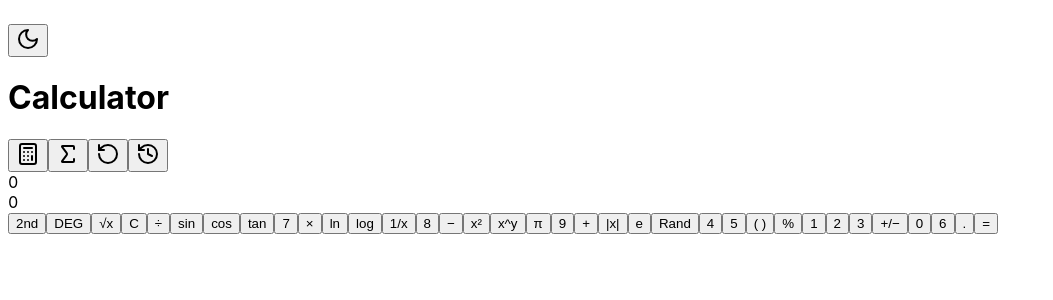
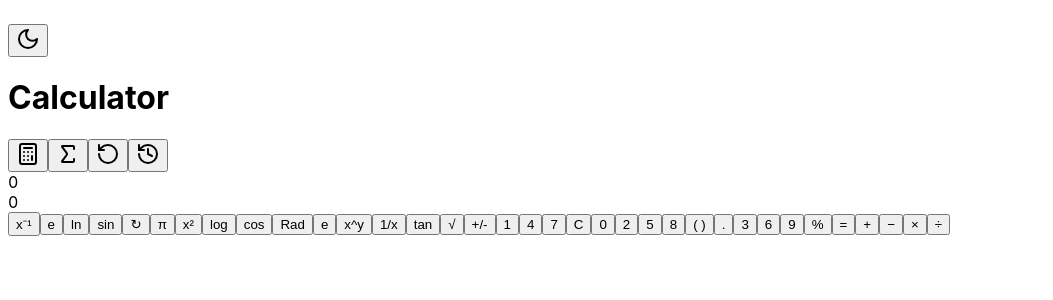
Before and after one commit to tatedurgesh/SwiftCalculator, a React (Vite) app in the folder client/: page / in a window 1280 px wide. Both pictures are taken after a click on the button 68 px from the left and 155 px from the top of the page. Shown: the top 300 px of the page, without its empty margins (0-1053 px from the left). Built offline with nearby package versions, Linux system fonts and the light colour scheme.

Commit message:
Exact Scientific Calculator Layout from Image

```diff
--- a/client/src/components/ScientificCalculator.tsx
+++ b/client/src/components/ScientificCalculator.tsx
@@ -7,7 +7,7 @@ interface ScientificCalculatorProps {
 
 export function ScientificCalculator({ onCalculate }: ScientificCalculatorProps) {
   const calculator = useCalculator();
-  const [angleMode, setAngleMode] = useState<'deg' | 'rad'>('deg');
+  const [angleMode, setAngleMode] = useState<'deg' | 'rad'>('rad');
   const [isSecondFunction, setIsSecondFunction] = useState(false);
 
   const handleCalculate = () => {
@@ -38,240 +38,236 @@ export function ScientificCalculator({ onCalculate }: ScientificCalculatorProps)
   };
 
   return (
-    <div className="w-full max-w-sm mx-auto">
-      {/* Scientific Calculator Layout - 5 columns, 7 rows */}
+    <div className="w-full max-w-lg mx-auto">
+      {/* Scientific Calculator Layout - Landscape mode with 5 columns, 7 rows */}
       <div className="grid grid-cols-5 gap-2">
 
         {/* Row 1 */}
         <button
-          className={`calculator-button rounded-full w-full h-12 text-xs font-medium shadow-sm flex items-center justify-center ${
-            isSecondFunction
-              ? 'bg-orange-500 text-white'
-              : 'bg-gray-300 dark:bg-gray-600 text-black dark:text-white border border-gray-400 dark:border-transparent'
-          }`}
+          className="calculator-button bg-gray-700 text-white rounded-2xl w-full h-14 text-sm font-medium shadow-sm flex items-center justify-center"
+          onClick={() => addScientificFunction('reciprocal')}
+        >
+          x⁻¹
+        </button>
+        <button
+          className="calculator-button bg-gray-700 text-white rounded-2xl w-full h-14 text-sm font-medium shadow-sm flex items-center justify-center"
+          onClick={() => addScientificFunction('e')}
+        >
+          e
+        </button>
+        <button
+          className="calculator-button bg-gray-700 text-white rounded-2xl w-full h-14 text-sm font-medium shadow-sm flex items-center justify-center"
+          onClick={() => addScientificFunction('ln')}
+        >
+          ln
+        </button>
+        <button
+          className="calculator-button bg-gray-700 text-white rounded-2xl w-full h-14 text-sm font-medium shadow-sm flex items-center justify-center"
+          onClick={() => addScientificFunction('sin')}
+        >
+          sin
+        </button>
+        <button
+          className="calculator-button bg-gray-700 text-white rounded-2xl w-full h-14 text-sm font-medium shadow-sm flex items-center justify-center"
           onClick={toggleSecondFunction}
         >
-          2nd
-        </button>
-        <button
-          className={`calculator-button rounded-full w-full h-12 text-xs font-medium shadow-sm flex items-center justify-center ${
-            angleMode === 'rad'
-              ? 'bg-orange-500 text-white'
-              : 'bg-gray-300 dark:bg-gray-600 text-black dark:text-white border border-gray-400 dark:border-transparent'
-          }`}
-          onClick={toggleAngleMode}
-        >
-          {angleMode.toUpperCase()}
-        </button>
-        <button
-          className="calculator-button bg-gray-300 dark:bg-gray-600 text-black dark:text-white rounded-full w-full h-12 text-xs font-medium shadow-sm flex items-center justify-center border border-gray-400 dark:border-transparent"
-          onClick={() => addScientificFunction(isSecondFunction ? 'cbrt' : 'sqrt')}
-        >
-          {isSecondFunction ? '∛x' : '√x'}
-        </button>
-        <button
-          className="calculator-button bg-gray-300 dark:bg-gray-600 text-black dark:text-white rounded-full w-full h-12 text-sm font-medium shadow-sm flex items-center justify-center border border-gray-400 dark:border-transparent"
-          onClick={calculator.clear}
-        >
-          C
-        </button>
-        <button
-          className="calculator-button bg-orange-500 text-white rounded-full w-full h-12 text-sm font-medium shadow-sm flex items-center justify-center"
-          onClick={() => calculator.addOperator('divide')}
-        >
-          ÷
+          ↻
         </button>
 
         {/* Row 2 */}
         <button
-          className="calculator-button bg-gray-300 dark:bg-gray-600 text-black dark:text-white rounded-full w-full h-12 text-xs font-medium shadow-sm flex items-center justify-center border border-gray-400 dark:border-transparent"
-          onClick={() => addScientificFunction(isSecondFunction ? 'asin' : 'sin')}
+          className="calculator-button bg-gray-700 text-white rounded-2xl w-full h-14 text-sm font-medium shadow-sm flex items-center justify-center"
+          onClick={() => addScientificFunction('pi')}
         >
-          {isSecondFunction ? 'sin⁻¹' : 'sin'}
+          π
         </button>
         <button
-          className="calculator-button bg-gray-300 dark:bg-gray-600 text-black dark:text-white rounded-full w-full h-12 text-xs font-medium shadow-sm flex items-center justify-center border border-gray-400 dark:border-transparent"
-          onClick={() => addScientificFunction(isSecondFunction ? 'acos' : 'cos')}
+          className="calculator-button bg-gray-700 text-white rounded-2xl w-full h-14 text-sm font-medium shadow-sm flex items-center justify-center"
+          onClick={() => addScientificFunction('square')}
         >
-          {isSecondFunction ? 'cos⁻¹' : 'cos'}
+          x²
         </button>
         <button
-          className="calculator-button bg-gray-300 dark:bg-gray-600 text-black dark:text-white rounded-full w-full h-12 text-xs font-medium shadow-sm flex items-center justify-center border border-gray-400 dark:border-transparent"
-          onClick={() => addScientificFunction(isSecondFunction ? 'atan' : 'tan')}
+          className="calculator-button bg-gray-700 text-white rounded-2xl w-full h-14 text-sm font-medium shadow-sm flex items-center justify-center"
+          onClick={() => addScientificFunction('log')}
         >
-          {isSecondFunction ? 'tan⁻¹' : 'tan'}
+          log
         </button>
         <button
-          className="calculator-button bg-white dark:bg-gray-800 text-black dark:text-white rounded-full w-full h-12 text-lg font-medium shadow-sm flex items-center justify-center border border-gray-400 dark:border-transparent"
+          className="calculator-button bg-gray-700 text-white rounded-2xl w-full h-14 text-sm font-medium shadow-sm flex items-center justify-center"
+          onClick={() => addScientificFunction('cos')}
+        >
+          cos
+        </button>
+        <button
+          className={`calculator-button rounded-2xl w-full h-14 text-sm font-medium shadow-sm flex items-center justify-center ${
+            angleMode === 'rad'
+              ? 'bg-orange-500 text-white'
+              : 'bg-gray-700 text-white'
+          }`}
+          onClick={toggleAngleMode}
+        >
+          Rad
+        </button>
+
+        {/* Row 3 */}
+        <button
+          className="calculator-button bg-gray-700 text-white rounded-2xl w-full h-14 text-sm font-medium shadow-sm flex items-center justify-center"
+          onClick={() => addScientificFunction('e')}
+        >
+          e
+        </button>
+        <button
+          className="calculator-button bg-gray-700 text-white rounded-2xl w-full h-14 text-sm font-medium shadow-sm flex items-center justify-center"
+          onClick={() => calculator.addOperator('power')}
+        >
+          x^y
+        </button>
+        <button
+          className="calculator-button bg-gray-700 text-white rounded-2xl w-full h-14 text-sm font-medium shadow-sm flex items-center justify-center"
+          onClick={() => addScientificFunction('reciprocal')}
+        >
+          1/x
+        </button>
+        <button
+          className="calculator-button bg-gray-700 text-white rounded-2xl w-full h-14 text-sm font-medium shadow-sm flex items-center justify-center"
+          onClick={() => addScientificFunction('tan')}
+        >
+          tan
+        </button>
+        <button
+          className="calculator-button bg-gray-700 text-white rounded-2xl w-full h-14 text-sm font-medium shadow-sm flex items-center justify-center"
+          onClick={() => addScientificFunction('sqrt')}
+        >
+          √
+        </button>
+
+        {/* Row 4 */}
+        <button
+          className="calculator-button bg-gray-700 text-white rounded-2xl w-full h-14 text-sm font-medium shadow-sm flex items-center justify-center"
+          onClick={calculator.toggleSign}
+        >
+          +/-
+        </button>
+        <button
+          className="calculator-button bg-white dark:bg-gray-800 text-black dark:text-white rounded-2xl w-full h-14 text-lg font-medium shadow-sm flex items-center justify-center border border-gray-400 dark:border-transparent"
+          onClick={() => calculator.addNumber('1')}
+        >
+          1
+        </button>
+        <button
+          className="calculator-button bg-white dark:bg-gray-800 text-black dark:text-white rounded-2xl w-full h-14 text-lg font-medium shadow-sm flex items-center justify-center border border-gray-400 dark:border-transparent"
+          onClick={() => calculator.addNumber('4')}
+        >
+          4
+        </button>
+        <button
+          className="calculator-button bg-white dark:bg-gray-800 text-black dark:text-white rounded-2xl w-full h-14 text-lg font-medium shadow-sm flex items-center justify-center border border-gray-400 dark:border-transparent"
           onClick={() => calculator.addNumber('7')}
         >
           7
         </button>
         <button
-          className="calculator-button bg-orange-500 text-white rounded-full w-full h-12 text-lg font-medium shadow-sm flex items-center justify-center"
-          onClick={() => calculator.addOperator('multiply')}
+          className="calculator-button bg-red-500 text-white rounded-2xl w-full h-14 text-lg font-medium shadow-sm flex items-center justify-center"
+          onClick={calculator.clear}
         >
-          ×
+          C
         </button>
 
-        {/* Row 3 */}
+        {/* Row 5 */}
         <button
-          className="calculator-button bg-gray-300 dark:bg-gray-600 text-black dark:text-white rounded-full w-full h-12 text-xs font-medium shadow-sm flex items-center justify-center border border-gray-400 dark:border-transparent"
-          onClick={() => addScientificFunction(isSecondFunction ? 'exp' : 'ln')}
+          className="calculator-button bg-white dark:bg-gray-800 text-black dark:text-white rounded-2xl w-full h-14 text-lg font-medium shadow-sm flex items-center justify-center border border-gray-400 dark:border-transparent"
+          onClick={() => calculator.addNumber('0')}
         >
-          {isSecondFunction ? 'e^x' : 'ln'}
+          0
         </button>
         <button
-          className="calculator-button bg-gray-300 dark:bg-gray-600 text-black dark:text-white rounded-full w-full h-12 text-xs font-medium shadow-sm flex items-center justify-center border border-gray-400 dark:border-transparent"
-          onClick={() => addScientificFunction(isSecondFunction ? 'pow10' : 'log')}
+          className="calculator-button bg-white dark:bg-gray-800 text-black dark:text-white rounded-2xl w-full h-14 text-lg font-medium shadow-sm flex items-center justify-center border border-gray-400 dark:border-transparent"
+          onClick={() => calculator.addNumber('2')}
         >
-          {isSecondFunction ? '10^x' : 'log'}
+          2
         </button>
         <button
-          className="calculator-button bg-gray-300 dark:bg-gray-600 text-black dark:text-white rounded-full w-full h-12 text-xs font-medium shadow-sm flex items-center justify-center border border-gray-400 dark:border-transparent"
-          onClick={() => addScientificFunction('reciprocal')}
+          className="calculator-button bg-white dark:bg-gray-800 text-black dark:text-white rounded-2xl w-full h-14 text-lg font-medium shadow-sm flex items-center justify-center border border-gray-400 dark:border-transparent"
+          onClick={() => calculator.addNumber('5')}
         >
-          1/x
+          5
         </button>
         <button
-          className="calculator-button bg-white dark:bg-gray-800 text-black dark:text-white rounded-full w-full h-12 text-lg font-medium shadow-sm flex items-center justify-center border border-gray-400 dark:border-transparent"
+          className="calculator-button bg-white dark:bg-gray-800 text-black dark:text-white rounded-2xl w-full h-14 text-lg font-medium shadow-sm flex items-center justify-center border border-gray-400 dark:border-transparent"
           onClick={() => calculator.addNumber('8')}
         >
           8
         </button>
         <button
-          className="calculator-button bg-orange-500 text-white rounded-full w-full h-12 text-lg font-medium shadow-sm flex items-center justify-center"
-          onClick={() => calculator.addOperator('subtract')}
+          className="calculator-button bg-gray-700 text-white rounded-2xl w-full h-14 text-lg font-medium shadow-sm flex items-center justify-center"
+          onClick={calculator.addBrackets}
         >
-          −
+          ( )
         </button>
 
-        {/* Row 4 */}
+        {/* Row 6 */}
         <button
-          className="calculator-button bg-gray-300 dark:bg-gray-600 text-black dark:text-white rounded-full w-full h-12 text-xs font-medium shadow-sm flex items-center justify-center border border-gray-400 dark:border-transparent"
-          onClick={() => addScientificFunction(isSecondFunction ? 'cube' : 'square')}
+          className="calculator-button bg-white dark:bg-gray-800 text-black dark:text-white rounded-2xl w-full h-14 text-lg font-medium shadow-sm flex items-center justify-center border border-gray-400 dark:border-transparent"
+          onClick={calculator.addDecimal}
         >
-          {isSecondFunction ? 'x³' : 'x²'}
+          .
         </button>
         <button
-          className="calculator-button bg-gray-300 dark:bg-gray-600 text-black dark:text-white rounded-full w-full h-12 text-xs font-medium shadow-sm flex items-center justify-center border border-gray-400 dark:border-transparent"
-          onClick={() => calculator.addOperator('power')}
+          className="calculator-button bg-white dark:bg-gray-800 text-black dark:text-white rounded-2xl w-full h-14 text-lg font-medium shadow-sm flex items-center justify-center border border-gray-400 dark:border-transparent"
+          onClick={() => calculator.addNumber('3')}
         >
-          x^y
+          3
         </button>
         <button
-          className="calculator-button bg-gray-300 dark:bg-gray-600 text-black dark:text-white rounded-full w-full h-12 text-xs font-medium shadow-sm flex items-center justify-center border border-gray-400 dark:border-transparent"
-          onClick={() => addScientificFunction('pi')}
+          className="calculator-button bg-white dark:bg-gray-800 text-black dark:text-white rounded-2xl w-full h-14 text-lg font-medium shadow-sm flex items-center justify-center border border-gray-400 dark:border-transparent"
+          onClick={() => calculator.addNumber('6')}
         >
-          π
+          6
         </button>
         <button
-          className="calculator-button bg-white dark:bg-gray-800 text-black dark:text-white rounded-full w-full h-12 text-lg font-medium shadow-sm flex items-center justify-center border border-gray-400 dark:border-transparent"
+          className="calculator-button bg-white dark:bg-gray-800 text-black dark:text-white rounded-2xl w-full h-14 text-lg font-medium shadow-sm flex items-center justify-center border border-gray-400 dark:border-transparent"
           onClick={() => calculator.addNumber('9')}
         >
           9
         </button>
         <button
-          className="calculator-button bg-orange-500 text-white rounded-full w-full h-12 text-lg font-medium shadow-sm flex items-center justify-center"
+          className="calculator-button bg-gray-700 text-white rounded-2xl w-full h-14 text-lg font-medium shadow-sm flex items-center justify-center"
+          onClick={calculator.addPercentage}
+        >
+          %
+        </button>
+
+        {/* Row 7 - Bottom row with operators */}
+        <button
+          className="calculator-button bg-pink-400 text-white rounded-2xl w-full h-14 text-lg font-medium shadow-sm flex items-center justify-center"
+          onClick={handleCalculate}
+        >
+          =
+        </button>
+        <button
+          className="calculator-button bg-gray-700 text-white rounded-2xl w-full h-14 text-lg font-medium shadow-sm flex items-center justify-center"
           onClick={() => calculator.addOperator('add')}
         >
           +
         </button>
-
-        {/* Row 5 */}
         <button
-          className="calculator-button bg-gray-300 dark:bg-gray-600 text-black dark:text-white rounded-full w-full h-12 text-xs font-medium shadow-sm flex items-center justify-center border border-gray-400 dark:border-transparent"
-          onClick={() => addScientificFunction('abs')}
+          className="calculator-button bg-gray-700 text-white rounded-2xl w-full h-14 text-lg font-medium shadow-sm flex items-center justify-center"
+          onClick={() => calculator.addOperator('subtract')}
         >
-          |x|
+          −
         </button>
         <button
-          className="calculator-button bg-gray-300 dark:bg-gray-600 text-black dark:text-white rounded-full w-full h-12 text-xs font-medium shadow-sm flex items-center justify-center border border-gray-400 dark:border-transparent"
-          onClick={() => addScientificFunction('e')}
+          className="calculator-button bg-gray-700 text-white rounded-2xl w-full h-14 text-lg font-medium shadow-sm flex items-center justify-center"
+          onClick={() => calculator.addOperator('multiply')}
         >
-          e
+          ×
         </button>
         <button
-          className="calculator-button bg-gray-300 dark:bg-gray-600 text-black dark:text-white rounded-full w-full h-12 text-xs font-medium shadow-sm flex items-center justify-center border border-gray-400 dark:border-transparent"
-          onClick={() => addScientificFunction(isSecondFunction ? 'factorial' : 'random')}
+          className="calculator-button bg-gray-700 text-white rounded-2xl w-full h-14 text-lg font-medium shadow-sm flex items-center justify-center"
+          onClick={() => calculator.addOperator('divide')}
         >
-          {isSecondFunction ? 'x!' : 'Rand'}
-        </button>
-        <button
-          className="calculator-button bg-white dark:bg-gray-800 text-black dark:text-white rounded-full w-full h-12 text-lg font-medium shadow-sm flex items-center justify-center border border-gray-400 dark:border-transparent"
-          onClick={() => calculator.addNumber('4')}
-        >
-          4
-        </button>
-        <button
-          className="calculator-button bg-white dark:bg-gray-800 text-black dark:text-white rounded-full w-full h-12 text-lg font-medium shadow-sm flex items-center justify-center border border-gray-400 dark:border-transparent"
-          onClick={() => calculator.addNumber('5')}
-        >
-          5
-        </button>
-
-        {/* Row 6 */}
-        <button
-          className="calculator-button bg-gray-300 dark:bg-gray-600 text-black dark:text-white rounded-full w-full h-12 text-xs font-medium shadow-sm flex items-center justify-center border border-gray-400 dark:border-transparent"
-          onClick={calculator.addBrackets}
-        >
-          ( )
-        </button>
-        <button
-          className="calculator-button bg-gray-300 dark:bg-gray-600 text-black dark:text-white rounded-full w-full h-12 text-xs font-medium shadow-sm flex items-center justify-center border border-gray-400 dark:border-transparent"
-          onClick={calculator.addPercentage}
-        >
-          %
-        </button>
-        <button
-          className="calculator-button bg-white dark:bg-gray-800 text-black dark:text-white rounded-full w-full h-12 text-lg font-medium shadow-sm flex items-center justify-center border border-gray-400 dark:border-transparent"
-          onClick={() => calculator.addNumber('1')}
-        >
-          1
-        </button>
-        <button
-          className="calculator-button bg-white dark:bg-gray-800 text-black dark:text-white rounded-full w-full h-12 text-lg font-medium shadow-sm flex items-center justify-center border border-gray-400 dark:border-transparent"
-          onClick={() => calculator.addNumber('2')}
-        >
-          2
-        </button>
-        <button
-          className="calculator-button bg-white dark:bg-gray-800 text-black dark:text-white rounded-full w-full h-12 text-lg font-medium shadow-sm flex items-center justify-center border border-gray-400 dark:border-transparent"
-          onClick={() => calculator.addNumber('3')}
-        >
-          3
-        </button>
-
-        {/* Row 7 */}
-        <button
-          className="calculator-button bg-white dark:bg-gray-800 text-black dark:text-white rounded-full w-full h-12 text-xs font-medium shadow-sm flex items-center justify-center border border-gray-400 dark:border-transparent"
-          onClick={calculator.toggleSign}
-        >
-          +/−
-        </button>
-        <button
-          className="calculator-button bg-white dark:bg-gray-800 text-black dark:text-white rounded-full w-full h-12 text-lg font-medium shadow-sm flex items-center justify-center border border-gray-400 dark:border-transparent"
-          onClick={() => calculator.addNumber('0')}
-        >
-          0
-        </button>
-        <button
-          className="calculator-button bg-white dark:bg-gray-800 text-black dark:text-white rounded-full w-full h-12 text-lg font-medium shadow-sm flex items-center justify-center border border-gray-400 dark:border-transparent"
-          onClick={() => calculator.addNumber('6')}
-        >
-          6
-        </button>
-        <button
-          className="calculator-button bg-white dark:bg-gray-800 text-black dark:text-white rounded-full w-full h-12 text-lg font-medium shadow-sm flex items-center justify-center border border-gray-400 dark:border-transparent"
-          onClick={calculator.addDecimal}
-        >
-          .
-        </button>
-        <button
-          className="calculator-button bg-orange-500 text-white rounded-full w-full h-12 text-lg font-medium shadow-sm flex items-center justify-center"
-          onClick={handleCalculate}
-        >
-          =
+          ÷
         </button>
       </div>
     </div>
```
